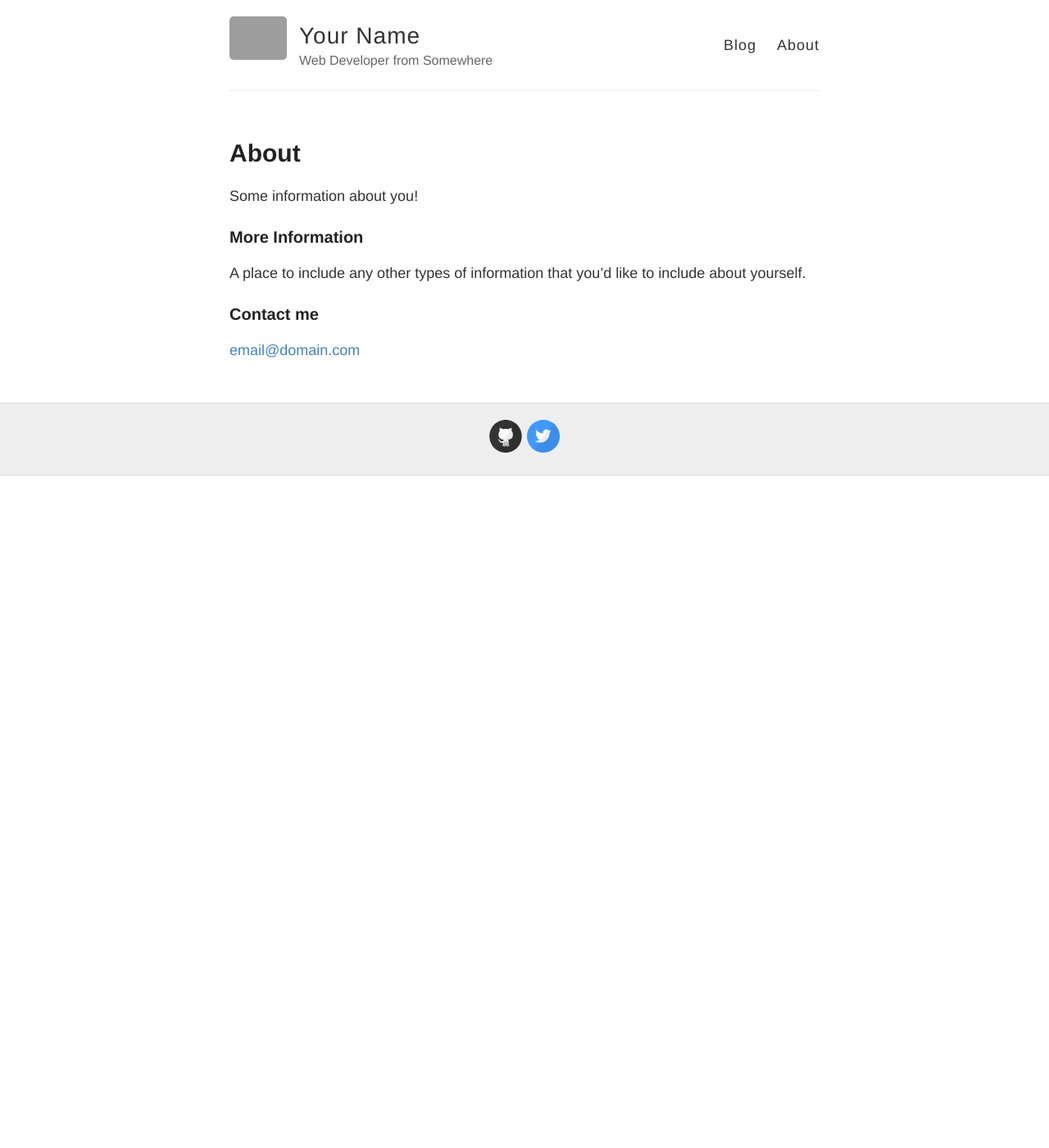
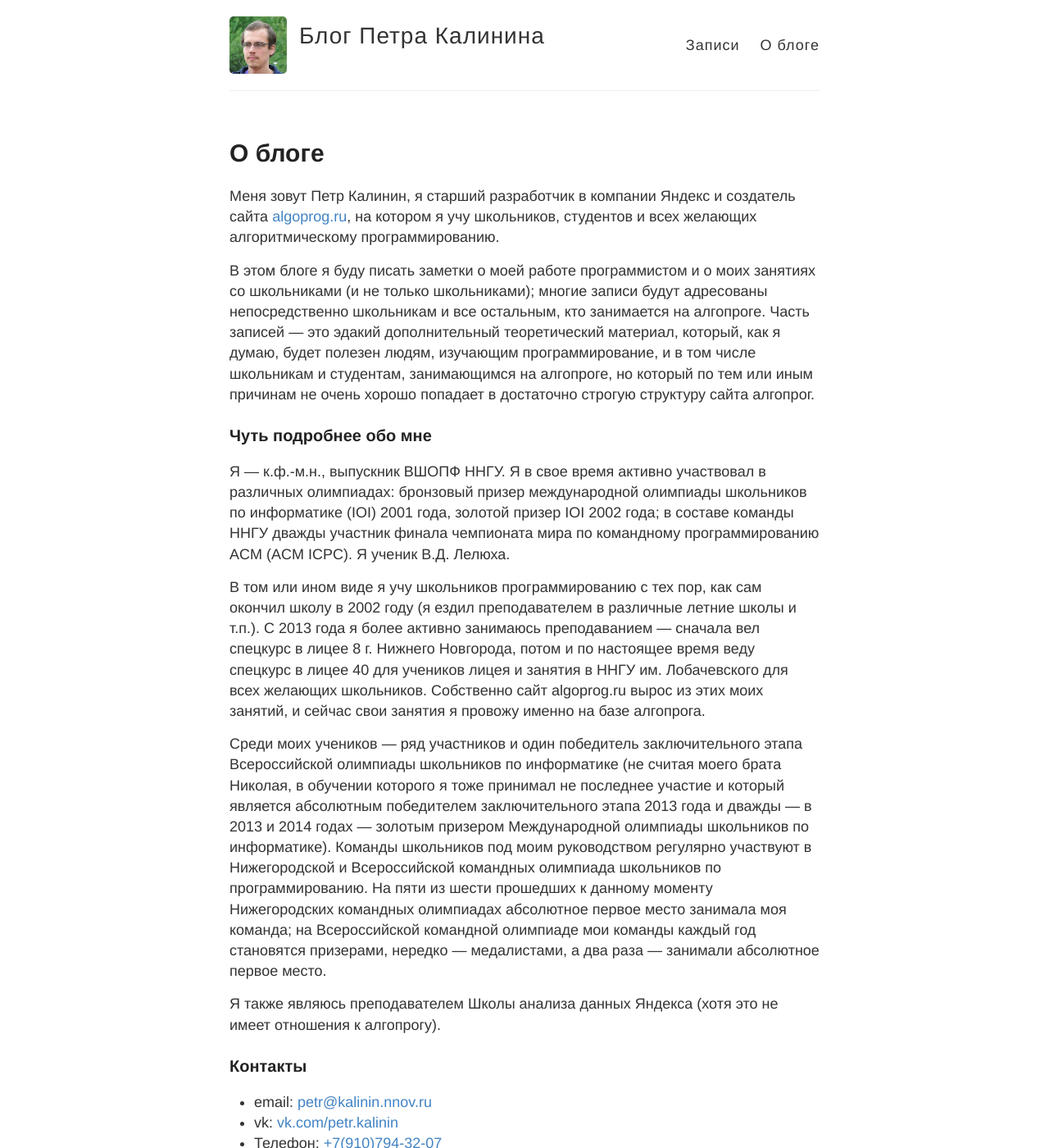
Before and after one commit to petr-kalinin/algoprog-blog, a Jekyll site: the page built from about.md, in a window 1280 px wide and 1400 px high. Shown: the whole window at 82% size. Built offline with Jekyll 4.4.1, drawn with Linux system fonts in a browser that asks for light colours; some of the changed text lies outside the part shown; grey boxes are pictures that could not be loaded.

Commit message:
Added about page

```diff
--- a/_config.yml
+++ b/_config.yml
@@ -3,13 +3,13 @@
 #
 
 # Name of your site (displayed in the header)
-name: Your Name
+name: Блог Петра Калинина
 
 # Short bio or description (displayed in the header)
-description: Web Developer from Somewhere
+description:
 
 # URL of your avatar or profile pic (you could use your GitHub profile pic)
-avatar: https://raw.githubusercontent.com/barryclark/jekyll-now/master/images/jekyll-logo.png
+avatar: /images/pkalinin.png
 
 #
 # Flags below are optional
@@ -21,12 +21,12 @@ footer-links:
   email:
   facebook:
   flickr:
-  github: barryclark/jekyll-now
+  github: petr-kalinin
   instagram:
   linkedin:
   pinterest:
-  rss: # just type anything here for a working RSS icon
-  twitter: jekyllrb
+  rss: rss # just type anything here for a working RSS icon
+  twitter:
   stackoverflow: # your stackoverflow profile, e.g. "users/50476/bart-kiers"
   youtube: # channel/<your_long_string> or user/<user-name>
   googleplus: # anything in your profile username that comes after plus.google.com/
--- a/_layouts/default.html
+++ b/_layouts/default.html
@@ -23,12 +23,12 @@
 
           <div class="site-info">
             <h1 class="site-name"><a href="{{ site.baseurl }}/">{{ site.name }}</a></h1>
-            <p class="site-description">{{ site.description }}</p>
+            <!-- <p class="site-description">{{ site.description }}</p> -->
           </div>
 
           <nav>
-            <a href="{{ site.baseurl }}/">Blog</a>
-            <a href="{{ site.baseurl }}/about">About</a>
+            <a href="{{ site.baseurl }}/">Записи</a>
+            <a href="{{ site.baseurl }}/about">О блоге</a>
           </nav>
         </header>
       </div>
--- a/about.md
+++ b/about.md
@@ -1,15 +1,43 @@
 ---
 layout: page
-title: About
+title: О блоге
 permalink: /about/
 ---
 
-Some information about you!
+Меня зовут Петр Калинин, я старший разработчик в компании Яндекс и создатель сайта [algoprog.ru](//algoprog.ru),
+на котором я учу школьников, студентов и всех желающих алгоритмическому программированию.
 
-### More Information
+В этом блоге я буду писать заметки о моей работе программистом и о моих занятиях со школьниками (и не только школьниками);
+многие записи будут адресованы непосредственно школьникам и все остальным, кто занимается на алгопроге.
+Часть записей — это эдакий дополнительный теоретический материал, который, как я думаю,
+будет полезен людям, изучающим программирование, и в том числе школьникам и студентам, занимающимся на алгопроге,
+но который по тем или иным причинам не очень хорошо попадает в достаточно строгую структуру сайта алгопрог.
 
-A place to include any other types of information that you'd like to include about yourself.
 
-### Contact me
+### Чуть подробнее обо мне
 
-[email@domain.com](mailto:email@domain.com)
+Я — к.ф.-м.н., выпускник ВШОПФ ННГУ. Я в свое время активно участвовал в различных олимпиадах:
+бронзовый призер международной олимпиады школьников по информатике (IOI) 2001 года, золотой призер IOI 2002 года;
+в составе команды ННГУ дважды участник финала чемпионата мира по командному программированию ACM (ACM ICPC).
+Я ученик В.Д. Лелюха.
+
+В том или ином виде я учу школьников программированию с тех пор, как сам окончил школу в 2002 году (я ездил преподавателем в различные летние школы и т.п.). С 2013 года я более активно занимаюсь преподаванием — сначала вел спецкурс в лицее 8 г. Нижнего Новгорода, потом и по настоящее время
+веду спецкурс в лицее 40 для учеников лицея и занятия в ННГУ им. Лобачевского для всех желающих школьников. Собственно сайт algoprog.ru вырос из этих
+моих занятий, и сейчас свои занятия я провожу именно на базе алгопрога.
+
+Среди моих учеников — ряд участников и один победитель заключительного этапа Всероссийской олимпиады школьников по информатике
+(не считая моего брата Николая, в обучении которого я тоже принимал не последнее участие и который является
+абсолютным победителем заключительного этапа 2013 года и дважды — в 2013 и 2014 годах —
+золотым призером Международной олимпиады школьников по информатике). Команды школьников под моим руководством регулярно участвуют
+в Нижегородской и Всероссийской командных олимпиада школьников по программированию. На пяти из шести прошедших к данному моменту
+Нижегородских командных олимпиадах абсолютное первое место занимала моя команда;
+на Всероссийской командной олимпиаде мои команды каждый год становятся призерами, нередко — медалистами, а два раза — занимали абсолютное первое место.
+
+Я также являюсь преподавателем Школы анализа данных Яндекса (хотя это не имеет отношения к алгопрогу).
+
+### Контакты
+
+- email: [petr@kalinin.nnov.ru](mailto:petr@kalinin.nnov.ru)
+- vk: [vk.com/petr.kalinin](//vk.com/petr.kalinin)
+- Телефон: [+7(910)794-32-07](tel:+79107943207)
+- Телеграм: [+7(910)794-32-07 (pkalinin)](https://t.me/pkalinin)
--- a/index.html
+++ b/index.html
@@ -12,7 +12,7 @@ layout: default
         {{ post.excerpt }}
       </div>
 
-      <a href="{{ site.baseurl }}{{ post.url }}" class="read-more">Read More</a>
+      <a href="{{ site.baseurl }}{{ post.url }}" class="read-more">Далее</a>
     </article>
   {% endfor %}
 </div>
```
Also changed, not shown: images/pkalinin.png (added).
